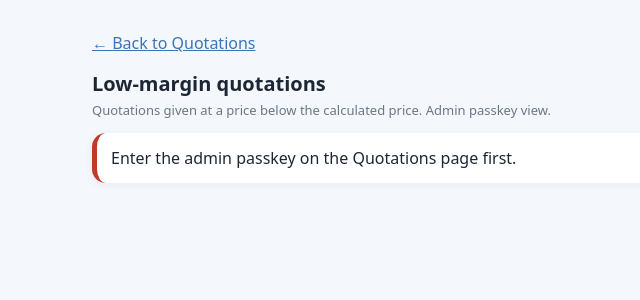
After one commit to rendha/quotation, a Django app: page /margin/ in a window 1280 px wide. The commit adds this page. Shown: the top 300 px of the page, without its empty margins (48-688 px from the left). Run offline with Django 5.2, Linux system fonts and the light colour scheme.

Commit message:
LOw margin

```diff
--- a/quotations/calculations.py
+++ b/quotations/calculations.py
@@ -816,6 +816,22 @@ def _compute(quotation):
                 "Clear the Final Quotation Price box and save to use the calculated price."
                 % (plain_number(final_price), plain_number((gap * HUNDRED).quantize(Decimal("1"))), plain_number(suggested_price)))
 
+    # a price BELOW the calculated one eats the margin: work out what is left (the margin is the selling price - cost; GST is on top of it)
+    margin_drop = None
+    if final_is_manual and suggested_price > 0 and final_price < suggested_price:
+        actual_selling = money(final_price * HUNDRED / (HUNDRED + GST_RATE))
+        actual_margin = money(actual_selling - calculated_cost)
+        margin_drop = {
+            "below": money(suggested_price - final_price),
+            "planned_amount": margin_amount, "planned_percent": money(gp_percent),
+            "actual_amount": actual_margin,
+            "actual_percent": money(actual_margin * HUNDRED / actual_selling) if actual_selling > 0 else ZERO,
+            "loss": actual_margin < 0,
+        }
+        warnings.append("The margin is decreasing: the Final Quotation Price (Rs %s) is Rs %s below the calculated price (Rs %s).%s"
+                        % (plain_number(final_price), plain_number(margin_drop["below"]), plain_number(suggested_price),
+                           " At this price the quotation is sold at a LOSS." if margin_drop["loss"] else ""))
+
     # ---- what the page shows for checking ---------------------------------------------------------------------
     counted_items = [{"name": c["name"], "quantity": c["quantity"], "rate": c["rate"], "amount": c["amount"]}
                      for c in components.values() if c["amount"] > 0]
@@ -841,6 +857,7 @@ def _compute(quotation):
         "gst_rate": GST_RATE, "gst_amount": gst_amount,
         "suggested_price": suggested_price, "final_price": final_price, "final_is_manual": final_is_manual,
         "round_off": final_price - suggested_price,
+        "margin_drop": margin_drop,
     }
 
 
--- a/quotations/templates/quotations/dashboard.html
+++ b/quotations/templates/quotations/dashboard.html
@@ -208,7 +208,7 @@
         HYBRID CALCULATOR
     </a>
 
-    {% if show_rates %}<p style="margin:10px 0"><a href="{% url 'daily_report' %}" style="color:#3B73B9;font-weight:bold">Reports: daily, weekly and monthly &rsaquo;</a></p>{% endif %}
+    {% if show_rates %}<p style="margin:10px 0"><a href="{% url 'daily_report' %}" style="color:#3B73B9;font-weight:bold">Reports: daily, weekly and monthly &rsaquo;</a></p> <p style="margin:6px 0"><a href="{% url 'low_margin' %}" style="color:#b02a1c;font-weight:bold">&#9888; Low-margin quotations &rsaquo;</a></p>{% endif %}
 
     <!-- SEARCH: typing narrows the people below at once; Enter / Search looks through ALL quotations -->
     {% url 'search' as search_url %}
--- /dev/null
+++ b/quotations/templates/quotations/low_margin.html
@@ -0,0 +1,22 @@
+<!DOCTYPE html>
+<html lang="en"><head><meta charset="utf-8"><meta name="viewport" content="width=device-width,initial-scale=1"><title>Low-margin quotations</title>
+<style>
+body{margin:0;font-family:system-ui,"Segoe UI",Roboto,sans-serif;background:#f4f7fb;color:#1d2733}.wrap{max-width:1000px;margin:0 auto;padding:16px}
+h1{font-size:20px;margin:0 0 4px}.sub{color:#6b7788;font-size:13px;margin-bottom:14px}a{color:#3B73B9}
+.card{background:#fff;border-radius:14px;padding:14px;margin-bottom:12px;box-shadow:0 2px 10px rgba(30,50,80,.06);border-left:5px solid #c0392b}
+.row{display:flex;justify-content:space-between;gap:10px;flex-wrap:wrap}.red{color:#b02a1c}.line{border-top:1px solid #f0c4be;margin-top:8px;padding-top:6px;color:#b02a1c}
+.tag{display:inline-block;font-size:11px;border-radius:999px;padding:2px 8px;background:#e3f5ea;color:#2e9e5b}.loss{background:#c0392b;color:#fff;border-radius:6px;padding:1px 7px;font-size:12px}
+</style></head><body><div class="wrap">
+<p><a href="{% url 'quotation_dashboard' %}">&larr; Back to Quotations</a></p>
+<h1>Low-margin quotations</h1><div class="sub">Quotations given at a price below the calculated price. Admin passkey view.</div>
+{% if not show_rates %}<div class="card">Enter the admin passkey on the Quotations page first.</div>{% endif %}
+{% for r in rows %}<div class="card">
+<div class="row"><div><b>{{ r.offer_no }}</b> &middot; {{ r.client }}{% if r.is_customer %} <span class="tag">customer</span>{% endif %}<br><small style="color:#6b7788">Quoted by <b>{{ r.person }}</b> &middot; {{ r.date|date:"d M Y" }}</small></div>
+<div style="text-align:right">{% if r.loss %}<span class="loss">LOSS</span><br>{% endif %}<b class="red">&minus;&#8377;{{ r.lost|floatformat:0 }} margin</b></div></div>
+<div class="line">Calculated quotation value: <b>&#8377;{{ r.calculated_value|floatformat:0 }}</b></div>
+<div class="line">Their quotation value: <b>&#8377;{{ r.their_value|floatformat:0 }}</b> (&#8377;{{ r.below|floatformat:0 }} lower)</div>
+<div class="line">Margin decreased from <b>&#8377;{{ r.was_amount|floatformat:0 }} ({{ r.was_percent|floatformat:"-1" }}%)</b></div>
+<div class="line">Margin now: <b>&#8377;{{ r.now_amount|floatformat:0 }} ({{ r.now_percent|floatformat:"-1" }}%)</b></div>
+<div style="margin-top:8px"><a href="{% url 'quotation_detail' r.id %}">Open quotation &rsaquo;</a></div>
+</div>{% empty %}{% if show_rates %}<div class="card" style="border-left-color:#2e9e5b">No quotation is below its calculated price.</div>{% endif %}{% endfor %}
+</div></body></html>
--- a/quotations/urls.py
+++ b/quotations/urls.py
@@ -27,6 +27,7 @@ urlpatterns = [
     path("quotation/<int:quotation_id>/customer/", views.confirm_customer, name="confirm_customer"),
     path("customer/confirm/", views.confirm_customer, name="confirm_customer_choice"),
     path("quotation/<int:quotation_id>/counted/", views.set_counted, name="set_counted"),
+    path("margin/", views.low_margin, name="low_margin"),
     path("rates/unlock/", views.unlock_rates, name="unlock_rates"),
     path("rates/lock/", views.lock_rates, name="lock_rates"),
     path("pdf/<int:quotation_id>/<str:filename>", views.quotation_pdf, name="quotation_pdf_named"),
--- a/quotations/views.py
+++ b/quotations/views.py
@@ -717,6 +717,13 @@ def _person_url():
         return ""
 
 
+def low_margin(request):
+    """Admin passkey only: the quotations given below their calculated price (who, calculated value, their value, margin lost, margin now)."""
+    from . import low_margin as lm
+    unlocked = rates_unlocked(request)
+    return render(request, "quotations/low_margin.html", {"rows": lm.rows() if unlocked else [], "show_rates": unlocked})
+
+
 def dashboard(request):
     """All quotations, the totals of everybody, and one line per person (click a name for his own totals)."""
     quotations = list(Quotation.objects.order_by("-created_at"))
```
Also changed, not shown: quotations/low_margin.py (added, +35 -0 lines), quotations/templates/quotations/quotation_detail.html (+8 -0 lines).
